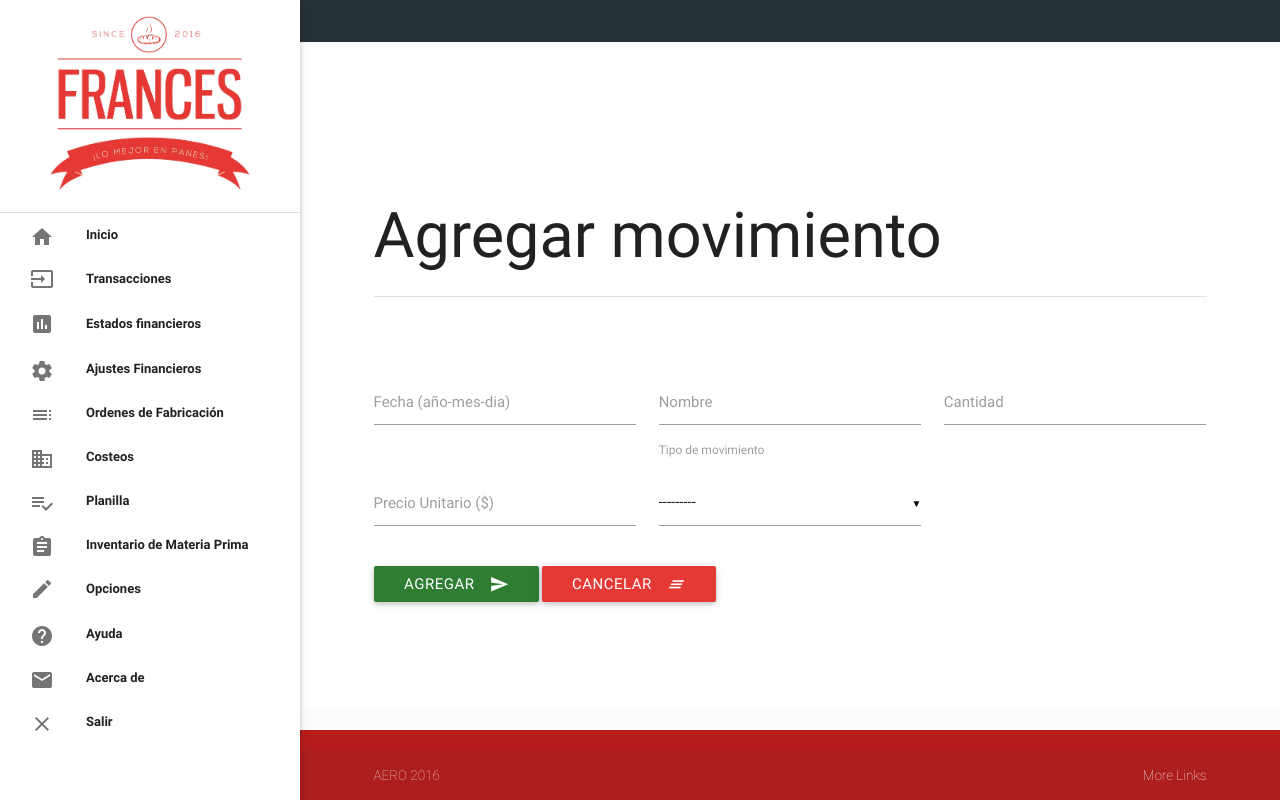
After one commit to carlosmata1/SIC115, a Django app: page /add_mov/ in a window 1280 px wide. The commit adds this page. Run offline with Django 3.2, Linux system fonts and the light colour scheme; parts of the project's set-up code (start-up, migrations or seed data) failed here and were passed over.

Commit message:
modificacion de formulario de inventario

```diff
--- a/frances/urls.py
+++ b/frances/urls.py
@@ -47,7 +47,10 @@ urlpatterns = [
     url(r'^crearOrde/', views.CrearOrde.as_view(), name="crearOrden"),
 
     url(r'^produccion/', views.listaProductos.as_view(), name="produccion"),
+
     url(r'^inventario/', views.listaMovimientosMP.as_view(), name="inventario"),
+    url(r'^add_mov/', views.crearMovimientoMP.as_view(), name="add_mov"),
+
 
 
 
--- a/main/forms.py
+++ b/main/forms.py
@@ -3,7 +3,7 @@ import datetime
 from django import forms
 from django.core.exceptions import ValidationError
 
-from main.models import ordenDeFabricacion, Movimiento, producto
+from main.models import ordenDeFabricacion, Movimiento, producto, MovimientoMp
 from models import Cuenta,Rubro,Transaccion,Empleado,TipoTransaccion
 
 tiposCuentas=((1, 'Activo',), (2, 'Pasivo',), (3, 'Capital',),(4, 'Resultado',))
@@ -153,7 +153,7 @@ class OrdenForm(forms.ModelForm):
         widgets = {
             'fechaExpedicion': forms.TextInput(attrs={'class': 'input-field '}),
             'fechaRequerida': forms.TextInput(attrs={'class': 'input-field '}),
-            'materal':forms.NumberInput(attrs={'class': 'input-field '}),
+            'materal':forms.TextInput(attrs={'class': 'input-field '}),
             'catidadMP':forms.NumberInput(attrs={'class': 'input-field '}),
             'costoUnitarioMP': forms.NumberInput(attrs={'class': 'input-field '}),
             'obrero': forms.Select(attrs={'class': 'input-field '}),
@@ -165,14 +165,6 @@ class OrdenForm(forms.ModelForm):
 
 class MovimientoForm(forms.ModelForm):
     class Meta:
-        model = Movimiento
+        model = MovimientoMp
 
-        fields = [
-
-        ]
-        labels = {
-
-        }
-        widgets = {
-
-        }
+        fields=['fecha', 'nombre', 'cantidad', 'precioUnitario','tipo']
--- a/main/models.py
+++ b/main/models.py
@@ -217,8 +217,11 @@ class MovimientoMp(models.Model):
     tipo = models.CharField(max_length=1, choices=tipo_opt, null=False)
     fecha=models.DateField()
     nombre=models.CharField(max_length=50)
-    cantidad=models.FloatField(default=0.0)
-    precioUnitario= models.FloatField(default=0.0)
+    cantidad=models.FloatField()
+    precioUnitario= models.FloatField()
 
     def totalMovimiento(self):
         return self.cantidad*self.precioUnitario
+
+    def __str__(self):
+        return str(self.nombre)
--- a/main/templates/main/agregarEmpleado.html
+++ b/main/templates/main/agregarEmpleado.html
@@ -13,7 +13,8 @@
 
     <form method="post">
         {% csrf_token %}
-
+        {{ form.non_field_errors }}
+        {{ form.errors }}
 
         <div class="row">
             <div class="input-field col s4">
--- /dev/null
+++ b/main/templates/main/agregarMovimientoMP.html
@@ -0,0 +1,55 @@
+{% extends 'template_home.html' %}
+
+{% block titulo %}
+    Agregar Movimiento
+{% endblock %}
+
+{% block contenido %}
+
+
+    <main>
+        <div class="container">
+            <form method="post">
+                <h1>Agregar movimiento</h1>
+                <div class="divider"></div>
+                <br>
+                <br>
+                <br>
+                {% csrf_token %}
+                <div class="row">
+                    <div class="input-field col s4">
+                        {{ form.fecha }}
+                        <label class="active " for="{{ form.fecha.id_for_label }}" >Fecha (año-mes-dia)</label>
+                    </div>
+
+                    <div class="input-field col s4">
+                        {{ form.nombre }}
+                        <label class="active " for="{{ form.nombre.id_for_label }}" >Nombre</label>
+                    </div>
+                    <div class="input-field col s4">
+                        {{ form.cantidad }}
+                        <label class="active " for="{{ form.cantidad.id_for_label }}" >Cantidad</label>
+                    </div>
+                </div>
+                <div class="row">
+                    <div class="input-field col s4">
+                        {{ form.precioUnitario }}
+                        <label class="active " for="{{ form.precioUnitario.id_for_label }}" >Precio Unitario ($)</label>
+                    </div>
+
+                    <div class="input-field col s4">
+                        {{ form.tipo }}
+                        <label class="active " for="{{ form.nombre.id_for_label }}" >Tipo de movimiento</label>
+                    </div>
+
+                </div>
+                <button class="btn waves-effect waves-light #2e7d32 green darken-3" type="submit" name="action" >Agregar <i class="material-icons right">send</i>
+                </button>
+                <a class="waves-effect waves-light btn #e53935 red darken-1" href="{% url 'inventario' %}"><i class="material-icons right">clear_all</i>Cancelar</a>
+            </form>
+
+        </div>
+
+    </main>
+
+{% endblock %}
--- a/main/templates/main/inventarioMP.html
+++ b/main/templates/main/inventarioMP.html
@@ -7,7 +7,10 @@
 {% block contenido %}
     <main>
         <div class="container">
-            <a class="waves-effect waves-light btn #2e7d32 green darken-3"   href=""><i class="material-icons right">add_circle</i>Agregar</a>
+            <a class="waves-effect waves-light btn #2e7d32 green darken-3"   href="{% url 'add_mov' %}"><i class="material-icons right">add_circle</i>Agregar</a>
+            <br>
+            <br>
+            <div class="divider"></div>
             <br>
             <br>
             {% if object_list %}
--- a/main/views.py
+++ b/main/views.py
@@ -285,4 +285,14 @@ class CrearOrde(CreateView):
     model = ordenDeFabricacion
     form_class = OrdenForm
     template_name = 'main/agregarOrden.html'
-    success_url = reverse_lazy('ordenDeFabricacion:listaOrdenes')
+    success_url = reverse_lazy('ordenes')
+
+
+class crearMovimientoMP(CreateView):
+    model = MovimientoMp
+    form_class = MovimientoForm
+    template_name = 'main/agregarMovimientoMP.html'
+    success_url = reverse_lazy('inventario')
+
+    # def get(self, request, *args, **kwargs):
+    #     return render(request, 'main/agregarMovimientoMP.html', {'titulo':'Agregar movimiento'})
```
Also changed, not shown: main/templates/main/Planilla.html (+10 -5 lines), db.sqlite3.
